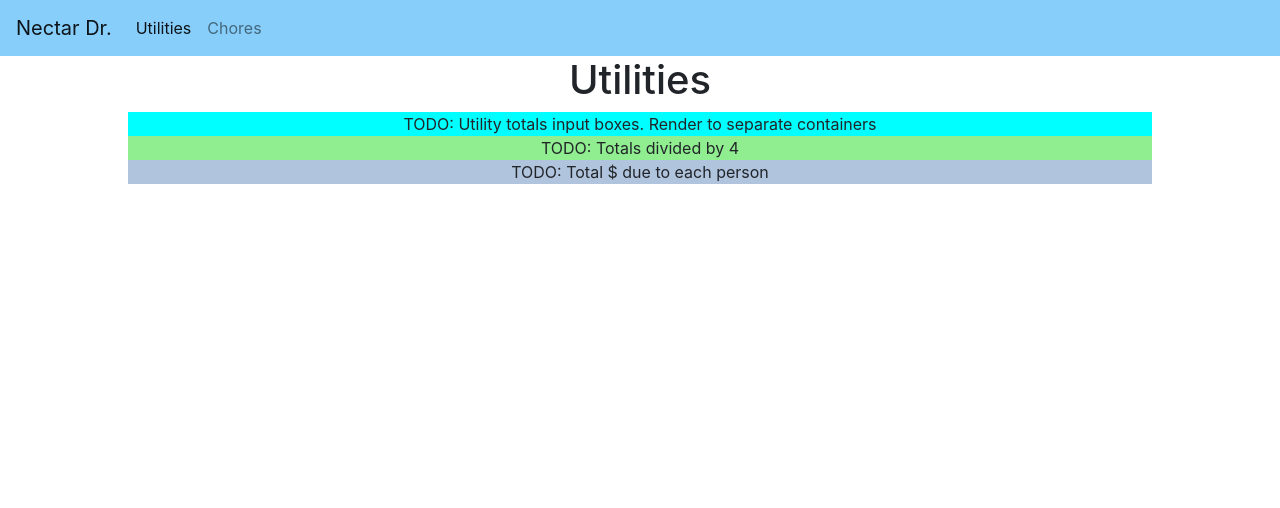
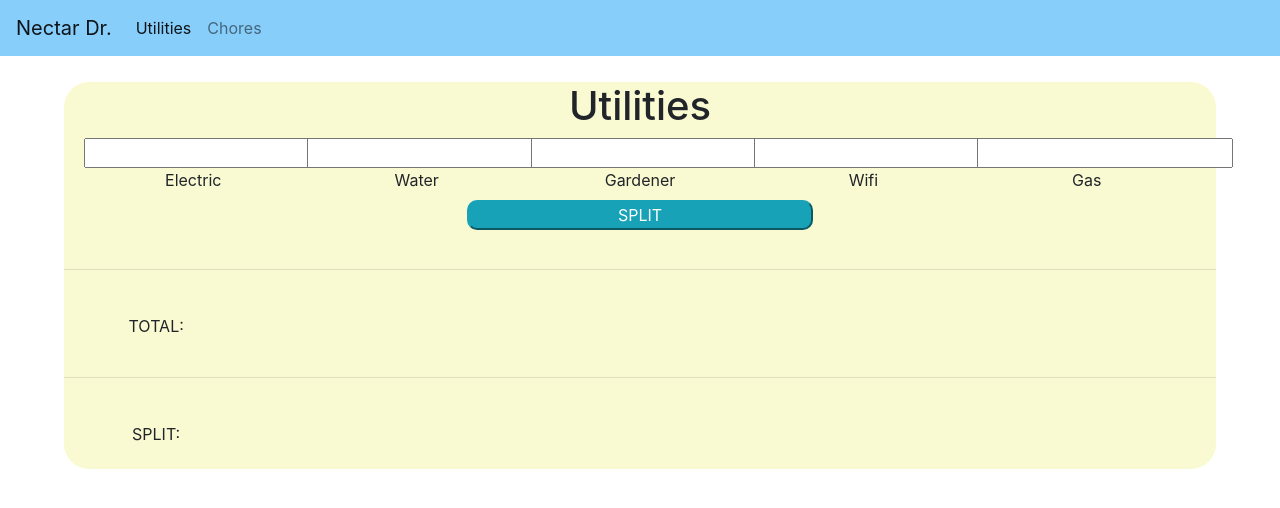
Before and after one commit to Shtever/Nectar, a plain HTML site: page util.html in a window 1280 px wide. Drawn offline with nearby package versions, Linux system fonts and the light colour scheme.

Commit message:
added functions to split totals.

```diff
--- a/app.js
+++ b/app.js
@@ -0,0 +1,23 @@
+
+$("#submit").click(function () {
+    event.preventDefault();
+    console.log("TEST");
+    $("#elecTotal").html("$" + Number($("#elec")[0].value));
+    $("#waterTotal").html("$" + Number($("#water")[0].value));
+    $("#gardTotal").html("$" + Number($("#gard")[0].value));
+    $("#wifiTotal").html("$" + Number($("#wifi")[0].value));
+    $("#gasTotal").html("$" + Number($("#gas")[0].value));
+    splitTotals();
+    // toEach()
+})
+
+
+function splitTotals() {
+    $("#elecSplit").append("$" + (($("#elec")[0]).value)/4)
+    $("#waterSplit").append("$" + (($("#water")[0]).value)/4)
+    $("#gardSplit").append("$" + (($("#gard")[0]).value)/4)
+    $("#wifiSplit").append("$" + (($("#wifi")[0]).value)/4)
+    $("#gasSplit").append("$" + (($("#gas")[0]).value)/4)
+}
+
+// TODO ADD TOTALS TO EACH PERSON
--- a/style.css
+++ b/style.css
@@ -2,14 +2,46 @@
     text-align: center;
 }
 
-#container {
-    width: 80%;
-    margin: 0 auto;
+form {
+text-align: center;
 }
 
-.items{
-    justify-content: center;
+#container {
+    width: 90%;
+    margin: 0 auto;
+    background-color: lightgoldenrodyellow;
+    margin-top: 2%;
+    height: fit-content;
+    border-radius: 25px;
 }
+
+.block {
+    display: block;
+    text-align: center;
+}
+
+.btn-info {
+    width: 30%;
+    margin: 0 auto 2% auto;
+    box-sizing: border-box;
+    border-radius: 10px;
+}
+
+.items {
+    display: inline-block;
+    box-sizing: border-box;
+    width: 19%;
+    text-align: center;
+}
+
+.totals {
+    display: inline-block;
+    box-sizing: border-box;
+    width: 16%;
+    text-align: center;
+    margin: 2% auto;
+}
+
 
 .navbar, .bg-light {
     background-color: lightskyblue !important;
@@ -19,26 +51,32 @@
     background-color: aqua;
     display: flex;
 }
+
 #b {
-background-color:lightgreen;
+    background-color: lightgreen;
     display: flex;
 }
+
 #c {
     background-color: lightsteelblue;
     display: flex;
 }
+
 #d {
     background-color: pink;
     display: flex;
 }
+
 #e {
     background-color: lightskyblue;
     display: flex;
 }
+
 #f {
     background-color: lightgoldenrodyellow;
     display: flex;
 }
+
 #g {
     background-color: lightseagreen;
     display: flex;
--- a/util.html
+++ b/util.html
@@ -20,9 +20,6 @@
         integrity="sha384-wfSDF2E50Y2D1uUdj0O3uMBJnjuUD4Ih7YwaYd1iqfktj0Uod8GCExl3Og8ifwB6"
         crossorigin="anonymous"></script>
 
-    <!-- JQuery  -->
-    <script src="https://code.jquery.com/jquery-3.4.1.slim.js"
-        integrity="sha256-BTlTdQO9/fascB1drekrDVkaKd9PkwBymMlHOiG+qLI=" crossorigin="anonymous"></script>
 
     <!-- Stylesheet  -->
     <link rel="stylesheet" href="style.css">
@@ -32,7 +29,8 @@
     <!-- NAVBAR  -->
     <nav class="navbar navbar-expand-lg navbar-light bg-light">
         <a class="navbar-brand" href="index.html">Nectar Dr.</a>
-    <button class="navbar-toggler" type="button" data-toggle="collapse" data-target="#navbarSupportedContent" aria-controls="navbarSupportedContent" aria-expanded="false" aria-label="Toggle navigation">
+        <button class="navbar-toggler" type="button" data-toggle="collapse" data-target="#navbarSupportedContent"
+            aria-controls="navbarSupportedContent" aria-expanded="false" aria-label="Toggle navigation">
             <span class="navbar-toggler-icon"></span>
         </button>
 
@@ -50,11 +48,66 @@
 
 
     <div id="container">
-        <div class="items" id="title"><h1>Utilities</h1></div>
-        <div class="items" id="a">TODO: Utility totals input boxes. Render to separate containers</div>
-        <div class="items" id="b">TODO: Totals divided by 4</div>
-        <div class="items" id="c">TODO: Total $ due to each person</div>
+        <div id="title">
+            <h1>Utilities</h1>
         </div>
+        <!-- TODO: Utility totals input boxes. Render to separate containers -->
+        <!-- TODO: Totals Devided by 4 -->
+        <!-- TODO: Total $ due to each person -->
+        <form>
+            <div class="items">
+                <input type="number" step=".01" maxlength="5" id="elec" name="Elec"><br><label>Electric</label>
+            </div>
+
+            <div class="items">
+                <input type="number" step=".01" maxlength="5" id="water" name="Water"><br><label>Water</label>
+            </div>
+
+            <div class="items">
+                <input type="number" step=".01" maxlength="5" id="gard" name="Gard"><br><label>Gardener</label>
+            </div>
+
+            <div class="items">
+                <input type="number" step=".01" maxlength="5" id="wifi" name="Wifi"><br><label>Wifi</label>
+            </div>
+
+            <div class="items">
+                <input type="number" step=".01" maxlength="5" id="gas" name="Gas"><br><label>Gas</label>
+            </div>
+
+
+            <div class="block">
+                <input type="submit" class="input btn-info" id="submit" value="SPLIT"></p>
+            </div>
+        </form>
+        <hr>
+        <div>
+            <p class="totals">TOTAL:</p>
+            <p class="totals" id="elecTotal"></p>
+            <p class="totals" id="waterTotal"></p>
+            <p class="totals" id="gardTotal"></p>
+            <p class="totals" id="wifiTotal"></p>
+            <p class="totals" id="gasTotal"></p>
+            <hr>
+            <p class="totals">SPLIT:</p>
+            <p class="totals" id="elecSplit"></p>
+            <p class="totals" id="waterSplit"></p>
+            <p class="totals" id="gardSplit"></p>
+            <p class="totals" id="wifiSplit"></p>
+            <p class="totals" id="gasSplit"></p>
+        </div>
+    </div>
+<div id="Leah"></div>
+<div id="Brit"></div>
+<div id="Steve"></div>
+
+    <!-- JQuery  -->
+    <script src="https://code.jquery.com/jquery-3.4.1.slim.js"
+        integrity="sha256-BTlTdQO9/fascB1drekrDVkaKd9PkwBymMlHOiG+qLI=" crossorigin="anonymous"></script>
+
+    <script type="text/javascript" src="app.js"></script>
+
+
 </body>
 
 </html>
```
Lines whose indentation alone changed are shown as unchanged.
